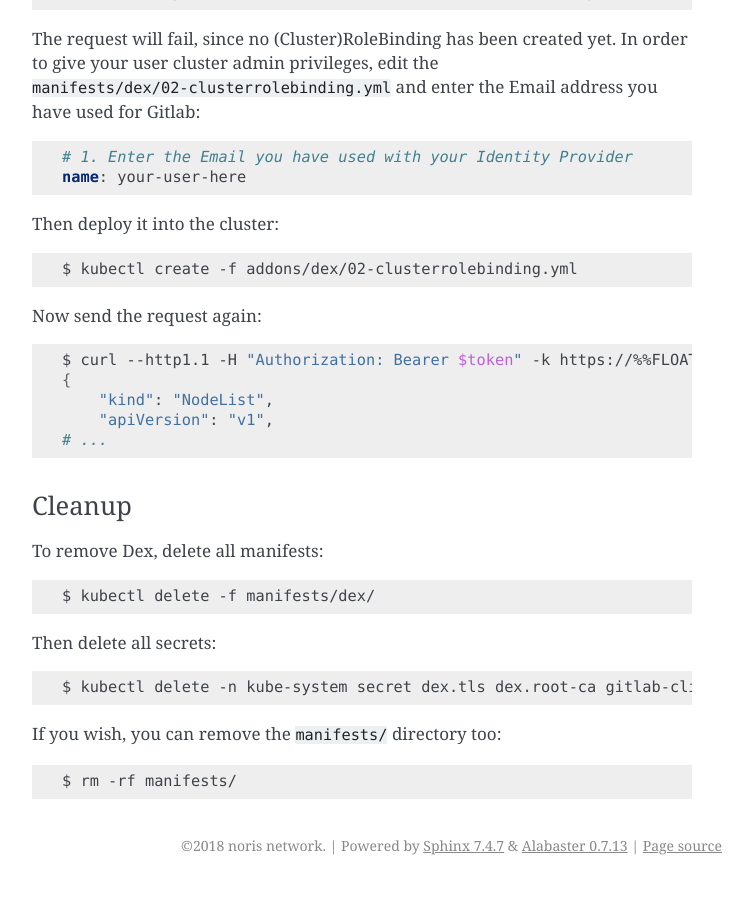
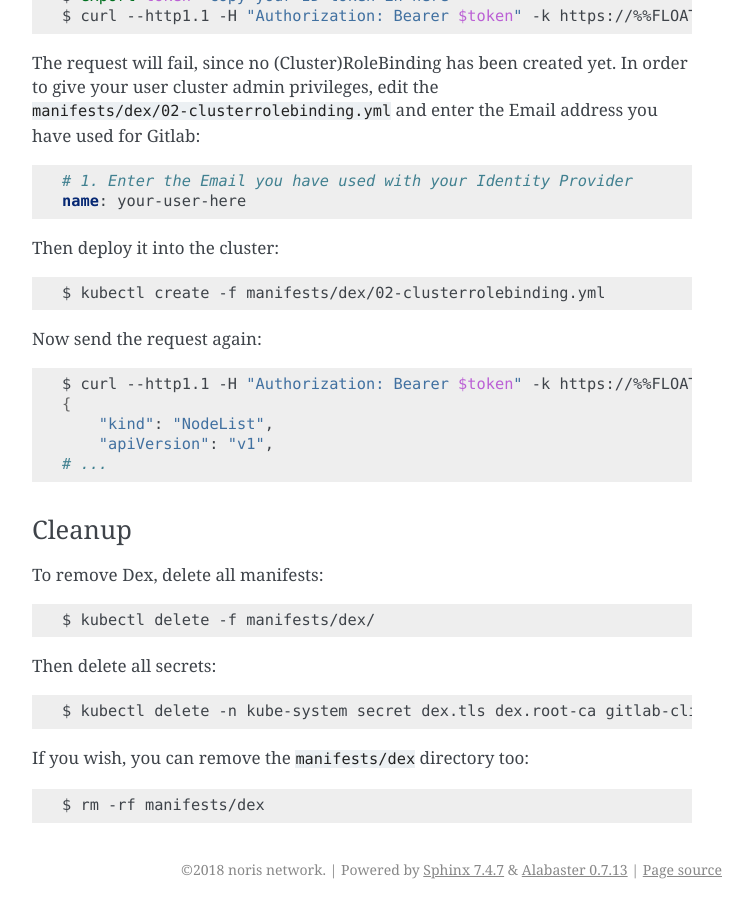
Before and after one commit to noris-network/koris, a Sphinx documentation site: the page built from docs/addons.rst, in a window 1280 px wide and 900 px high, scrolled down 9644 px. Shown: the whole window, without its empty margins (388-1141 px from the left). Built offline with Sphinx 7.4.7, drawn with Linux system fonts in a browser that asks for light colours; some of the changed text lies outside the part shown.

Commit message:
KORIS-138 fix manifest paths in docs

```diff
--- a/docs/addons.rst
+++ b/docs/addons.rst
@@ -216,8 +216,8 @@
 
 .. code:: shell
 
-    $ mkdir -p manifests/
-    $ cp -r addons/dex manifests
+    $ mkdir -p manifests/dex
+    $ cp -r addons/dex manifests/dex
 
 With local copies presents, let's edit ``manifests/dex/00-dex.yaml`` first. We go through the numbered comments in order:
 
@@ -245,7 +245,7 @@
 
 .. code:: shell
 
-    $ kubectl create -f addons/00-dex.yaml
+    $ kubectl create -f manifests/dex/00-dex.yaml
 
 We should verify everything is running as intended:
 
@@ -274,7 +274,7 @@
 
 .. code:: shell
 
-    $ kubectl create -f addons/dex/01-example-app.yml
+    $ kubectl create -f manifests/dex/01-example-app.yml
 
 And finally, let's check for existance:
 
@@ -308,11 +308,11 @@
 .. image:: static/_imgs/dex_use_02.png
 
 You will be greeted by the Dex welcome, which lets you authenticate with the identity providers we have
-specified in our ``00-dex.yaml``. Click on **Login with Gitlab**:
+specified in our ``manifests/dex/00-dex.yaml``. Click on **Login with Gitlab**:
 
 .. image:: static/_imgs/dex_use_03.png
 
-This will redirect to the Gitlab URL entered in ``00-dex.yaml``. Now click **Authorize**:
+This will redirect to the Gitlab URL entered in ``manifests/dex/00-dex.yaml``. Now click **Authorize**:
 
 .. image:: static/_imgs/dex_use_04.png
 
@@ -342,7 +342,7 @@
 
 .. code:: shell
 
-    $ kubectl create -f addons/dex/02-clusterrolebinding.yml
+    $ kubectl create -f manifests/dex/02-clusterrolebinding.yml
 
 Now send the request again:
 
@@ -369,8 +369,8 @@
 
     $ kubectl delete -n kube-system secret dex.tls dex.root-ca gitlab-client
 
-If you wish, you can remove the ``manifests/`` directory too:
+If you wish, you can remove the ``manifests/dex`` directory too:
 
 .. code:: shell
 
-    $ rm -rf manifests/
+    $ rm -rf manifests/dex
```
